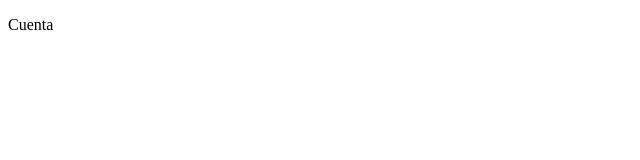
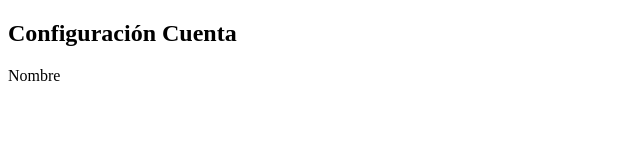
Before and after one commit to MoisesCDAW/Dashbord-Bootstrap, a plain HTML site: page cuenta.html in a window 1280 px wide. Shown: the whole page, without its empty margins (0-640 px from the left). Drawn offline with Linux system fonts and the light colour scheme.

```diff
--- a/cuenta.html
+++ b/cuenta.html
@@ -5,7 +5,13 @@
     <meta name="viewport" content="width=device-width, initial-scale=1.0">
     <title>Cuenta</title>
 </head>
-<body>
-    <p>Cuenta</p>
+<body class="bg-white">
+    <header>
+        <h2>Configuración Cuenta</h2>
+    </header>
+
+    <section>
+        <p>Nombre</p>
+    </section>
 </body>
 </html>
```
Also changed, not shown: img/busqueda.png (added), img/carga-de-carpeta.png (added), img/papelera-xmark.png (added).
